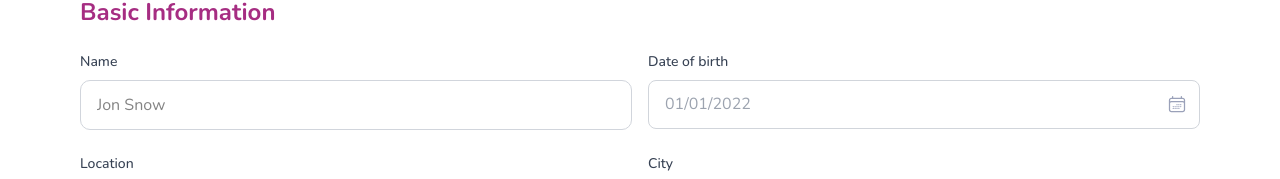
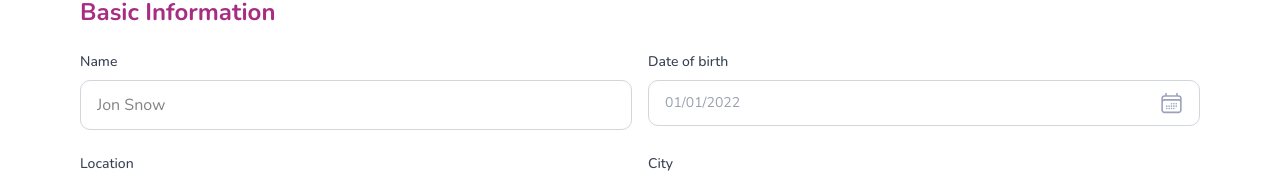
Before and after one commit to Ball-SE/merry-match, a Next.js app: page /register in a window 1280 px wide. Shown: the part 310-489 px from the top of the page. Built offline with nearby package versions, Linux system fonts and the light colour scheme.

Commit message:
feat(register): integrate MUI date picker and update date range validation

```diff
--- a/package.json
+++ b/package.json
@@ -9,6 +9,10 @@
     "lint": "eslint"
   },
   "dependencies": {
+    "@emotion/react": "^11.14.0",
+    "@emotion/styled": "^11.14.1",
+    "@mui/material": "^7.3.2",
+    "@mui/x-date-pickers": "^8.12.0",
     "@radix-ui/react-checkbox": "^1.3.3",
     "@radix-ui/react-slider": "^1.3.6",
     "@supabase/auth-helpers-nextjs": "^0.10.0",
@@ -16,6 +20,7 @@
     "axios": "^1.12.2",
     "class-variance-authority": "^0.7.1",
     "clsx": "^2.1.1",
+    "dayjs": "^1.11.18",
     "dotenv": "^17.2.2",
     "lucide-react": "^0.544.0",
     "next": "15.5.3",
--- a/src/components/register/RegisterStep.tsx
+++ b/src/components/register/RegisterStep.tsx
@@ -155,8 +155,8 @@ function Step1({
               placeholder="01/01/2022"
               className={getInputClassName("dateOfBirth")}
               dateFormat="dd/MM/yyyy"
-              minDate={new Date(1905, 0, 1)} // 120 ปีที่แล้ว
-              maxDate={new Date(2007, 11, 31)} // 18 ปีที่แล้ว
+              minDate={new Date(new Date().getFullYear() - 120, 0, 1)} // 120 ปีที่แล้ว
+              maxDate={new Date(new Date().getFullYear() - 18, 11, 31)} // 18 ปีที่แล้ว
               name="dateOfBirth"
               id="dateOfBirth"
               error={errors.dateOfBirth}
--- a/src/components/register/date-picker.tsx
+++ b/src/components/register/date-picker.tsx
@@ -1,6 +1,96 @@
-import React from 'react';
-import DatePicker from 'react-datepicker';
-import 'react-datepicker/dist/react-datepicker.css';
+// import React from 'react';
+// import DatePicker from 'react-datepicker';
+// import 'react-datepicker/dist/react-datepicker.css';
+// import { cn } from '@/lib/utils';
+
+// interface CustomDatePickerProps {
+//   selected?: Date | null;
+//   onChange: (date: Date | null) => void;
+//   onBlur?: () => void;
+//   placeholder?: string;
+//   className?: string;
+//   dateFormat?: string;
+//   minDate?: Date;
+//   maxDate?: Date;
+//   showYearDropdown?: boolean;
+//   showMonthDropdown?: boolean;
+//   dropdownMode?: 'scroll' | 'select';
+//   yearDropdownItemNumber?: number;
+//   disabled?: boolean;
+//   name?: string;
+//   id?: string;
+//   autoComplete?: string;
+//   error?: string;
+//   touched?: boolean;
+// }
+
+// export function CustomDatePicker({
+//   selected,
+//   onChange,
+//   onBlur,
+//   placeholder = "Place Holder",
+//   className,
+//   dateFormat = "dd/MM/yyyy",
+//   minDate,
+//   maxDate,
+//   showYearDropdown = true,
+//   showMonthDropdown = true,
+//   dropdownMode = 'select',
+//   yearDropdownItemNumber = 100,
+//   disabled = false,
+//   name,
+//   id,
+//   autoComplete = 'off',
+//   error,
+//   touched,
+//   ...props
+// }: CustomDatePickerProps) {
+//   return (
+//     <div className="w-full">
+//       <DatePicker
+//         selected={selected}
+//         onChange={onChange}
+//         onBlur={onBlur}
+//         placeholderText={placeholder}
+//         className={cn(
+//           "w-full rounded-lg border border-gray-300 px-3 py-3 pr-10 text-sm transition-colors focus:border-[#A62D82] focus:outline-none focus:ring-2 focus:ring-purple-500/20",
+//           disabled && "cursor-not-allowed bg-gray-50 text-gray-500",
+//           error && touched && "border-[#C70039] focus:border-[#C70039] focus:ring-red-500/20",
+//           className
+//         )}
+//         dateFormat={dateFormat}
+//         minDate={minDate}
+//         maxDate={maxDate}
+//         showYearDropdown={showYearDropdown}
+//         showMonthDropdown={showMonthDropdown}
+//         dropdownMode={dropdownMode}
+//         yearDropdownItemNumber={yearDropdownItemNumber}
+//         disabled={disabled}
+//         name={name}
+//         id={id}
+//         autoComplete={autoComplete}
+//         popperClassName="react-datepicker-popper"
+//         calendarClassName="custom-datepicker"
+//         showPopperArrow={false}
+//         fixedHeight
+//         inline={false}
+//         withPortal={false}
+//         shouldCloseOnSelect={true}
+//         {...props}
+//       />
+//       {error && touched && (
+//         <p className="mt-1 text-sm text-red-500">{error}</p>
+//       )}
+//     </div>
+//   );
+// }
+
+import React, { useState } from 'react';
+import { DateCalendar } from '@mui/x-date-pickers/DateCalendar';
+import { LocalizationProvider } from '@mui/x-date-pickers/LocalizationProvider';
+import { AdapterDayjs } from '@mui/x-date-pickers/AdapterDayjs';
+import { Popover, Paper, TextField, Box } from '@mui/material';
+import dayjs, { Dayjs } from 'dayjs';
 import { cn } from '@/lib/utils';
 
 interface CustomDatePickerProps {
@@ -12,14 +102,9 @@ interface CustomDatePickerProps {
   dateFormat?: string;
   minDate?: Date;
   maxDate?: Date;
-  showYearDropdown?: boolean;
-  showMonthDropdown?: boolean;
-  dropdownMode?: 'scroll' | 'select';
-  yearDropdownItemNumber?: number;
   disabled?: boolean;
   name?: string;
   id?: string;
-  autoComplete?: string;
   error?: string;
   touched?: boolean;
 }
@@ -28,58 +113,132 @@ export function CustomDatePicker({
   selected,
   onChange,
   onBlur,
-  placeholder = "Place Holder",
+  placeholder = "Select date",
   className,
-  dateFormat = "dd/MM/yyyy",
   minDate,
   maxDate,
-  showYearDropdown = true,
-  showMonthDropdown = true,
-  dropdownMode = 'select',
-  yearDropdownItemNumber = 100,
   disabled = false,
   name,
   id,
-  autoComplete = 'off',
   error,
   touched,
   ...props
 }: CustomDatePickerProps) {
+  const [anchorEl, setAnchorEl] = useState<HTMLDivElement | null>(null);
+  const [selectedDate, setSelectedDate] = useState<Dayjs | null>(
+    selected ? dayjs(selected) : null
+  );
+
+  const handleClick = (event: React.MouseEvent<HTMLDivElement>) => {
+    if (!disabled) {
+      setAnchorEl(event.currentTarget);
+    }
+  };
+
+  const handleClose = () => {
+    setAnchorEl(null);
+    onBlur?.();
+  };
+
+  const handleDateChange = (newValue: Dayjs | null) => {
+    setSelectedDate(newValue);
+    const date = newValue ? newValue.toDate() : null;
+    onChange(date);
+    handleClose();
+  };
+
+  const formatDisplayDate = (date: Date | null) => {
+    if (!date) return '';
+    return dayjs(date).format('DD/MM/YYYY');
+  };
+
+  const open = Boolean(anchorEl);
+
   return (
-    <div className="w-full">
-      <DatePicker
-        selected={selected}
-        onChange={onChange}
-        onBlur={onBlur}
-        placeholderText={placeholder}
+    <div className="w-full relative">
+      <div
+        onClick={handleClick}
         className={cn(
-          "w-full rounded-lg border border-gray-300 px-3 py-3 pr-10 text-sm transition-colors focus:border-[#A62D82] focus:outline-none focus:ring-2 focus:ring-purple-500/20",
+          "w-full rounded-lg border border-gray-300 px-3 py-3 pr-10 text-sm transition-colors focus:border-[#A62D82] focus:outline-none focus:ring-2 focus:ring-purple-500/20 cursor-pointer",
           disabled && "cursor-not-allowed bg-gray-50 text-gray-500",
           error && touched && "border-[#C70039] focus:border-[#C70039] focus:ring-red-500/20",
+          !selectedDate && "text-gray-400",
           className
         )}
-        dateFormat={dateFormat}
-        minDate={minDate}
-        maxDate={maxDate}
-        showYearDropdown={showYearDropdown}
-        showMonthDropdown={showMonthDropdown}
-        dropdownMode={dropdownMode}
-        yearDropdownItemNumber={yearDropdownItemNumber}
-        disabled={disabled}
-        name={name}
         id={id}
-        autoComplete={autoComplete}
-        popperClassName="react-datepicker-popper"
-        calendarClassName="custom-datepicker"
-        showPopperArrow={false}
-        fixedHeight
-        inline={false}
-        withPortal={false}
-        shouldCloseOnSelect={true}
-        {...props}
-      />
+      >
+        {selectedDate ? formatDisplayDate(selectedDate.toDate()) : placeholder}
+      </div>
+
+      {/* Date Icon */}
+      <div className="absolute right-4 top-1/2 transform -translate-y-1/2 pointer-events-none">
+        <img
+          src="/assets/Date.svg"
+          alt="Date"
+          width="25"
+          height="25"
+          className="opacity-100"
+        />
+      </div>
+
+
+      <Popover
+        open={open}
+        anchorEl={anchorEl}
+        onClose={handleClose}
+        anchorOrigin={{
+          vertical: 'bottom',
+          horizontal: 'right',
+        }}
+        transformOrigin={{
+          vertical: 'top',
+          horizontal: 'right',
+        }}
+        PaperProps={{
+          sx: {
+            borderRadius: '12px',
+            boxShadow: '0 10px 25px rgba(0,0,0,0.1)',
+            border: '1px solid #e5e7eb',
+          }
+        }}
+      >
+        <LocalizationProvider dateAdapter={AdapterDayjs}>
+          <DateCalendar
+            value={selectedDate}
+            onChange={handleDateChange}
+            minDate={minDate ? dayjs(minDate) : undefined}
+            maxDate={maxDate ? dayjs(maxDate) : undefined}
+            views={['year', 'month', 'day']}
+            sx={{
+              '& .MuiPickersCalendarHeader-root': {
+                paddingLeft: '16px',
+                paddingRight: '16px',
+              },
+              '& .MuiDayCalendar-weekContainer': {
+                margin: '0',
+              },
+              '& .MuiPickersDay-root': {
+                borderRadius: '50%',
+                margin: '2px',
+                '&:hover': {
+                  backgroundColor: '#f3e8ff',
+                },
+                '&.Mui-selected': {
+                  backgroundColor: '#A62D82',
+                  '&:hover': {
+                    backgroundColor: '#933d6b',
+                  },
+                },
+              },
+            }}
+          />
+        </LocalizationProvider>
+      </Popover>
+
       {error && touched && (
-        <p className="mt-1 text-sm text-red-500">{error}</p>
+        <div className="absolute top-full left-0 mt-1">
+          <p className="text-sm text-red-500">{error}</p>
+        </div>
       )}
     </div>
   );
```
Also changed, not shown: 1 other file (tests, documents, lock files or other folders).
